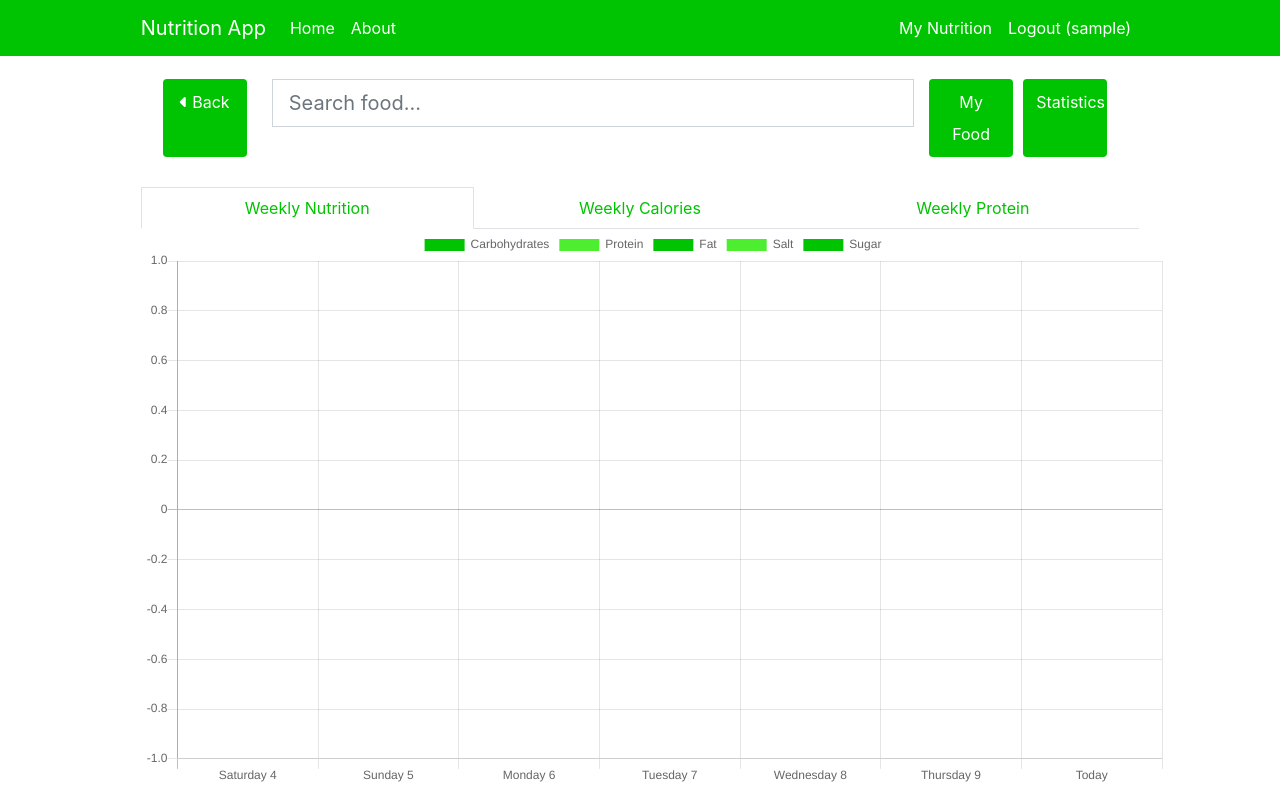
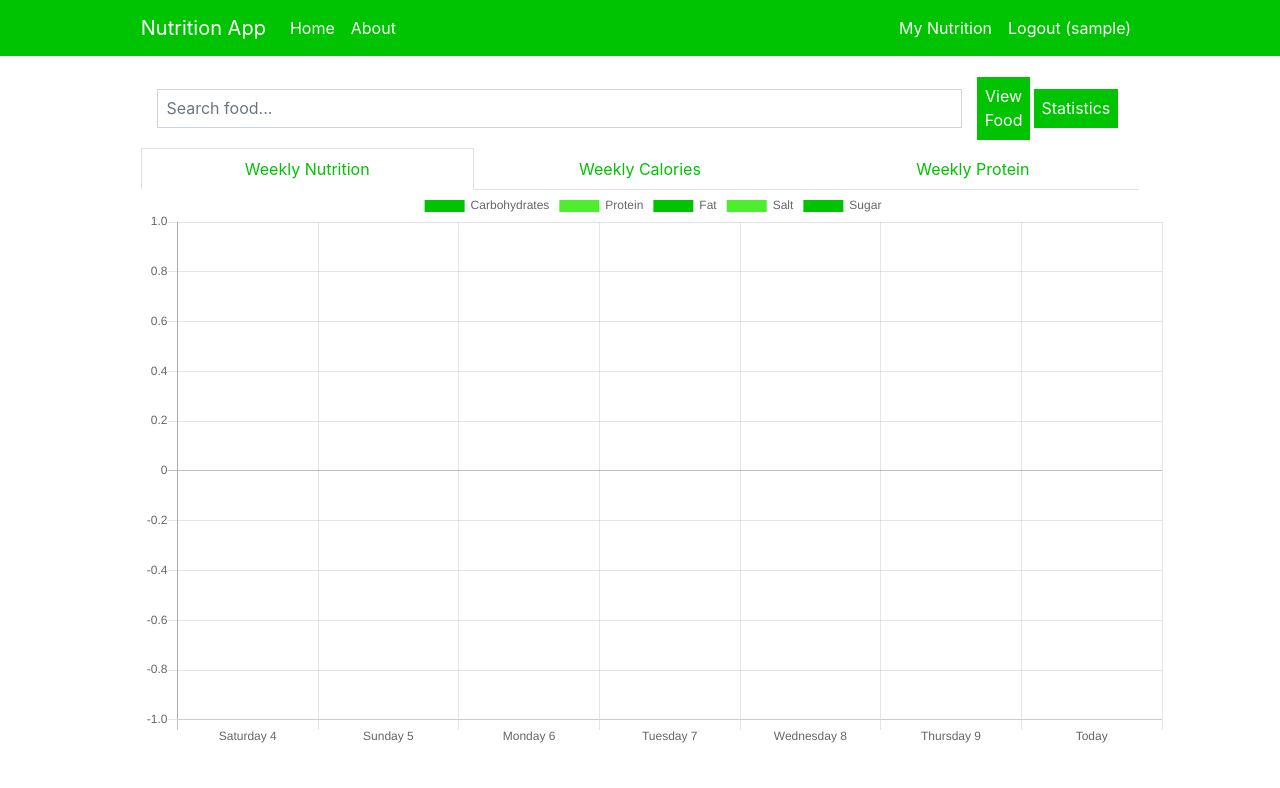
Before and after one commit to BenRose1998/nutrition-app, a PHP site: page /statistics.php in a window 1280 px wide. Shown: the top 788 px of the page. After the commit the page ends 743 px from the top, so only its background shows below. Run offline with PHP 8.4, Linux system fonts and the light colour scheme; the visitor is signed in with stand-in values (Sample User, id 1); data comes from the database, SQL or seed files in the repository; some libraries are stand-ins or nearby versions.

Commit message:
Search bar nav changes

```diff
--- a/css/main.css
+++ b/css/main.css
@@ -21,11 +21,11 @@
   color: white !important;
 }
 
-input{
+input {
   border-radius: 0px !important;
 }
 
-.nav-tabs>.nav-item>.nav-link{
+.nav-tabs>.nav-item>.nav-link {
   border-radius: 0px !important;
   color: #00c301 !important;
 }
@@ -47,25 +47,27 @@
   border-radius: 0 !important;
 }
 
-.btn-green{
+.btn-green {
   color: #fff;
   background-color: #00c301;
   border-color: #00c301;
   border-radius: 0 !important;
 }
 
-.button:hover {
+.btn-green:hover {
+  text-decoration: none;
   color: white;
   background-color: #00af00;
 }
 
 @media only screen and (max-width: 767px) {
-  .container{
-    margin:0;
-    padding:0;
+  .container {
+    margin: 0;
+    padding: 0;
+    max-width: 767px;
   }
 
-  #nav-content{
-    width:100%;
+  #nav-content {
+    width: 100%;
   }
 }
--- a/css/search.css
+++ b/css/search.css
@@ -1,9 +1,9 @@
 #search {
-  padding: 1%;
-  height: 5%;
+  padding: 0.9% !important;
+  height: 1%;
 }
 
-.btn-green{
+.btn-green {
   padding: 5%;
 }
 
@@ -26,6 +26,10 @@
   left: 17.4%;
   z-index: 9;
   width: 50.5%;
+}
+
+.btn-green{
+  margin-right: 3%;
 }
 
 
@@ -123,8 +127,13 @@
   }
 
   #search-form {
-    width: 70%;
-    padding: 0;
+    width: 100%;
+    padding: 3.5%;
+    padding-top:1%;
+  }
+
+  #search {
+    width: 80%;
   }
 
   .dashboard-btn {
@@ -153,12 +162,13 @@
 
   }
 
-  #foodButton, #statisticsButton{
+  #foodButton,
+  #statisticsButton {
     display: none;
   }
 
-  #homeButton{
-    margin-left:0;
-    margin-right:2%;
+  #homeButton {
+    margin-left: 0;
+    margin-right: 2%;
   }
 }
--- a/index.php
+++ b/index.php
@@ -8,7 +8,7 @@
   <section id="bigimage">
     <div class="centre">
       <h1>Nutrition App</h1>
-      <a href="register.php"><button type="button" id="bigimageButton" class="btn">Register</button></a>
+      <a href="register.php" class="btn btn-green" role="button" id="bigimageButton">Register</a>
     </div>
   </section>
 </div>
--- a/login.php
+++ b/login.php
@@ -74,8 +74,8 @@
       <label for="passwordInput">Password</label>
       <input type="password" class="form-control" name="password" id="passwordInput">
     </div>
-    <button type="submit" class="button">Login</button>
-    <a href="register.php" class="button" role="button" id="">Register</a>
+    <button type="submit" class="btn btn-green">Login</button>
+    <a href="register.php" class="btn btn-green" role="button">Register</a>
   </form>
 </div>
 
--- a/register.php
+++ b/register.php
@@ -197,7 +197,7 @@
       <label for="passwordInput">Repeat Password <small>(min length: 8)</small></label>
       <input type="password" class="form-control" name="password2" id="passwordInput2">
     </div>
-    <button type="submit" class="button">Submit</button>
+    <button type="submit" class="btn btn-green">Submit</button>
   </form>
 </div>
 <?php
--- a/statistics.php
+++ b/statistics.php
@@ -41,21 +41,21 @@
 
 
 <div class="container" id="main">
-  <!-- <a href="dashboard.php">Back to My Nutrition</a> -->
 
-  <!-- Search bar -->
-  <div class="row justify-content-center" id="search">
-    <a href="dashboard.php" class="col-lg-1 col-md-1 col-sm-1 btn dashboard-btn" role="button" id="homeButton"><i class="fas fa-caret-left"></i> Back</a>
-    <form class="col-lg-8 col-md-9 col-sm-10" id="search-form">
-      <input class="form-control form-control-lg search" type="text" placeholder="Search food...">
-    </form>
-    <!-- Search results -->
-    <ul class="list-group results">
-    </ul>
-    <!-- Button links -->
-    <a href="view_food.php" class="btn col-lg-1 col-md-1 col-sm-1 dashboard-btn" id="foodButton" role="button">My Food</a>
-    <a href="statistics.php" class="btn col-lg-1 col-md-1 col-sm-1 dashboard-btn" id="statisticsButton" role="button">Statistics</a>
-  </div>
+  <!-- Search bar nav -->
+  <nav class="navbar navbar-light navbar-expand-lg" id="search-form">
+    <input class="col-lg-10 col-md-9 col-sm-8 m-0 p-0 form-control search" id="search" type="search"
+      placeholder="Search food...">
+    <button class="navbar-toggler" type="button" data-toggle="collapse" data-target="#navbarNavDropdown"
+      aria-controls="navbarNavDropdown" aria-expanded="false" aria-label="Toggle navigation">
+      <span class="navbar-toggler-icon"></span>
+    </button>
+    <div class="collapse navbar-collapse col-lg-2" id="navbarNavDropdown">
+      <a href="view_food.php" class="btn btn-green" role="button">View Food</a>
+      <a href="statistics.php" class="btn btn-green" role="button">Statistics</a>
+    </div>
+  </nav>
+  <ul class="list-group results"></ul>
 
 
   <ul class="nav nav-tabs nav-justified">
```
Also changed, not shown: css/index.css (+2 -5 lines), css/login.css (+0 -11 lines), dashboard.php (+11 -35 lines), view_food.php (+14 -16 lines).
